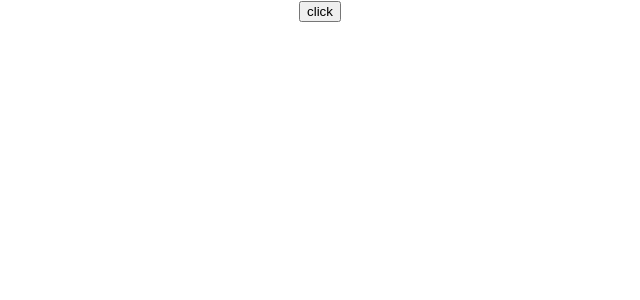
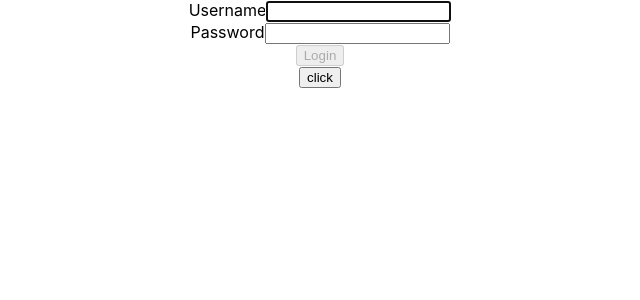
Before and after one commit to ICHACK2021/DrawingSocialMedia, a React (Create React App) app in the folder drawing-social-media/: page / in a window 1280 px wide. Shown: the top 300 px of the page, without its empty margins (320-960 px from the left). Built offline with nearby package versions, Linux system fonts and the light colour scheme; no server answers.

Commit message:
add login page

```diff
--- a/drawing-social-media/package.json
+++ b/drawing-social-media/package.json
@@ -7,6 +7,7 @@
     "@testing-library/react": "^11.2.5",
     "@testing-library/user-event": "^12.8.3",
     "react": "^17.0.2",
+    "react-bootstrap": "^1.5.2",
     "react-dom": "^17.0.2",
     "react-scripts": "4.0.3",
     "web-vitals": "^1.1.1"
--- a/drawing-social-media/src/App.js
+++ b/drawing-social-media/src/App.js
@@ -1,8 +1,10 @@
 import './App.css';
+import Login from './Pages/Login';
 
 const App = () => {
   return (
     <div className="App">
+      <Login></Login>
       <button onClick={sendRequest}> click </button>
     </div>
   );
--- a/drawing-social-media/src/Pages/Login.js
+++ b/drawing-social-media/src/Pages/Login.js
@@ -1,23 +1,24 @@
 import React, { useState } from "react";
-import Form from "react-bootstrap/Form";
-import Button from "react-bootstrap/Button";
+import  { Button, Form }  from "react-bootstrap";
 import "./Login.css";
 
 export default function Login() {
   const [username, setUsername] = useState("");
   const [password, setPassword] = useState("");
 
-  function validateForm() {
+  const validateForm = () => {
     return 0 < username.length && username.length <= 20 && 0 < password.length && password.length <= 20;
   }
 
-  function handleSubmit(event) {
-    event.preventDefault();
-    event.userName;
-  }
-
-
-  function handlingSubmit(userName, password) {
+  const handlingSubmit = (username, password) => {
+    const requestOptions = {
+      method: 'POST',
+      headers: { 'Content-Type': 'application/json' },
+      body: JSON.stringify()
+    };
+    fetch(`http://localhost:5000/login?username=${username}&password=${password}`, requestOptions)
+      .then(response => response.json())
+      .then(data => console.log(data));
 
   }
 
```
Also changed, not shown: 1 other file (tests, documents, lock files or other folders).
